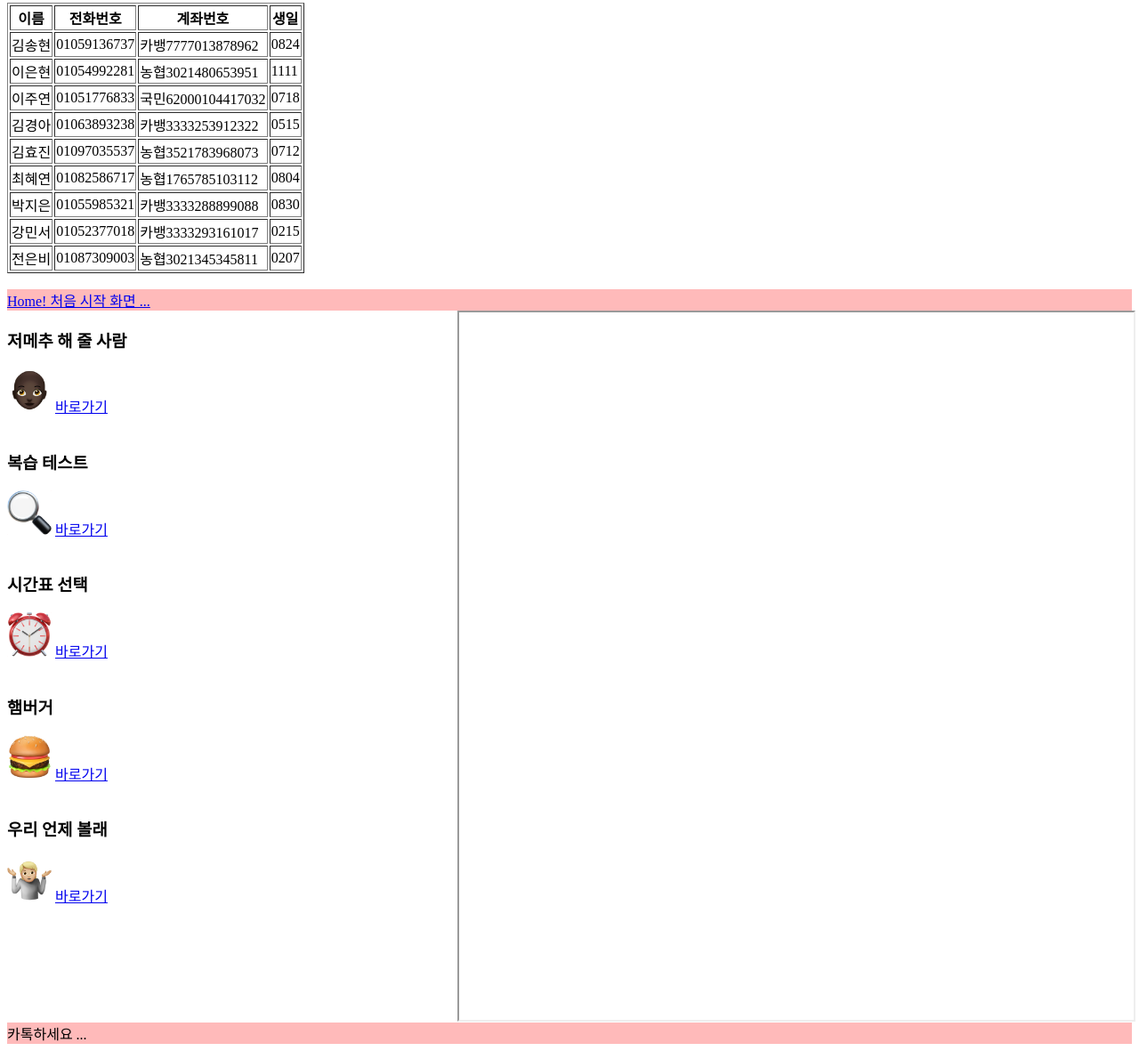
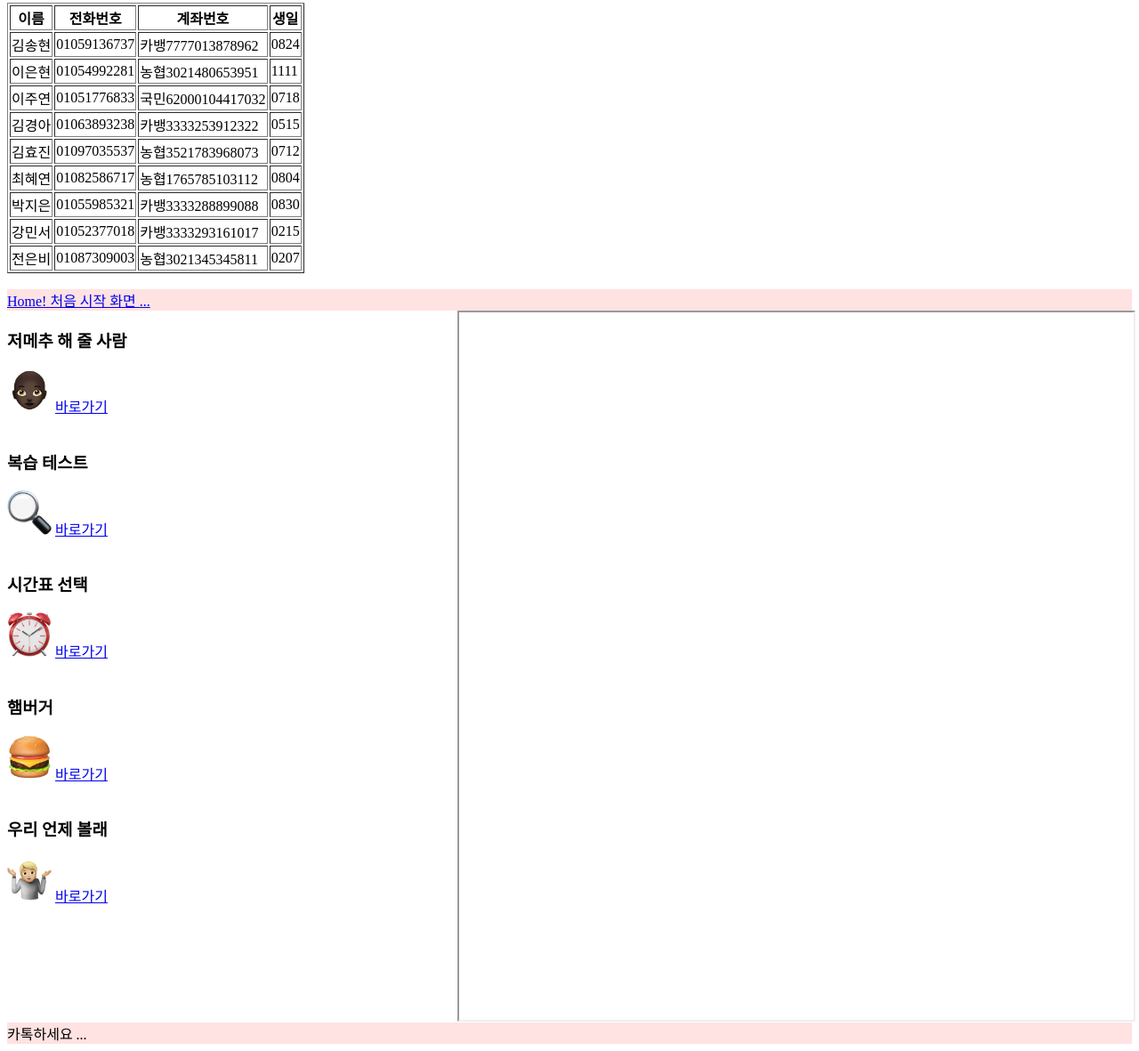
Before and after one commit to hb912712/saturday, a plain HTML site: page index.html in a window 1280 px wide. Shown: the part 212-1393 px from the top of the page at 89% size. Drawn offline with Linux system fonts and the light colour scheme.

Commit message:
Update index.html

```diff
--- a/index.html
+++ b/index.html
@@ -29,7 +29,7 @@
             <br>
         </header>
 
-        <nav style="background-color: #ffbaba">
+        <nav style="background-color: #ffe2e2">
             <a href="/saturday/index.html">Home! 처음 시작 화면 ...</a>
         </nav>
 
@@ -63,7 +63,7 @@
                 <iframe name="in-right" width="100%" height="100%"></iframe>
             </article>
         </section>
-        <footer style="background-color: #ffbaba;">
+        <footer style="background-color: #ffe2e2;">
             카톡하세요 ...
         </footer>
     </body>
```
